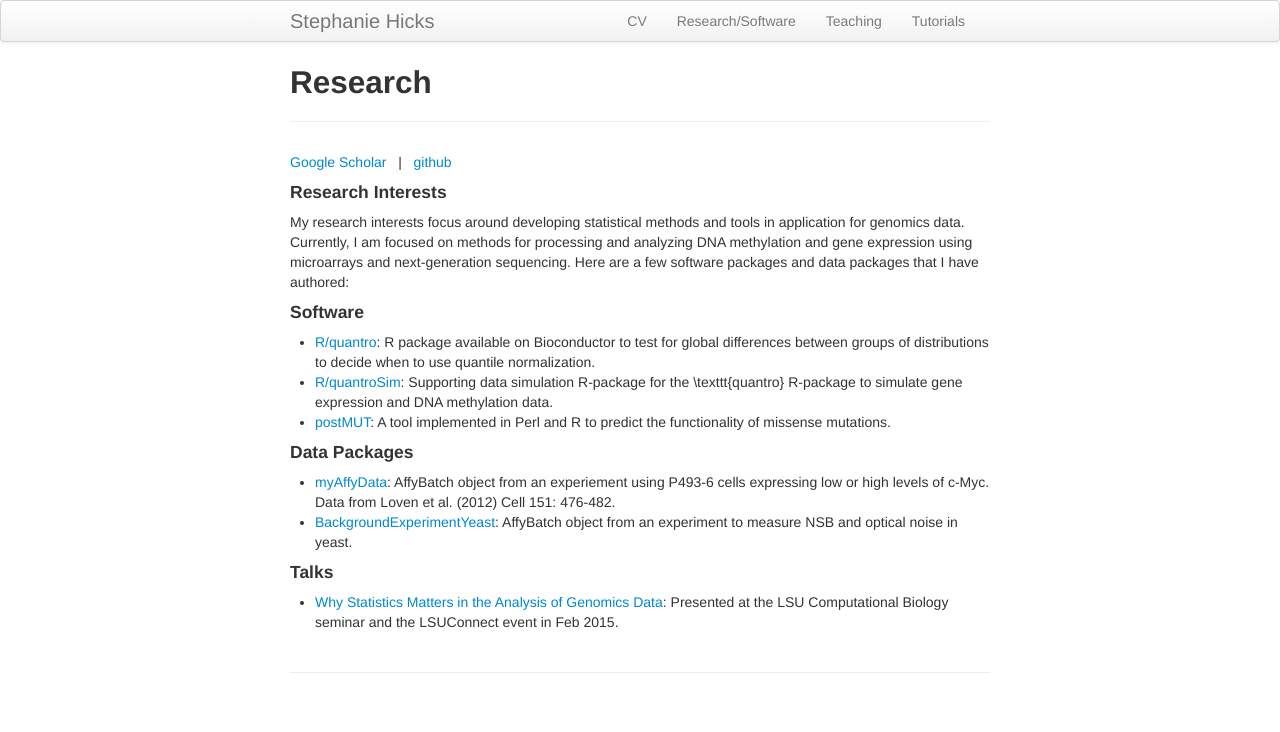
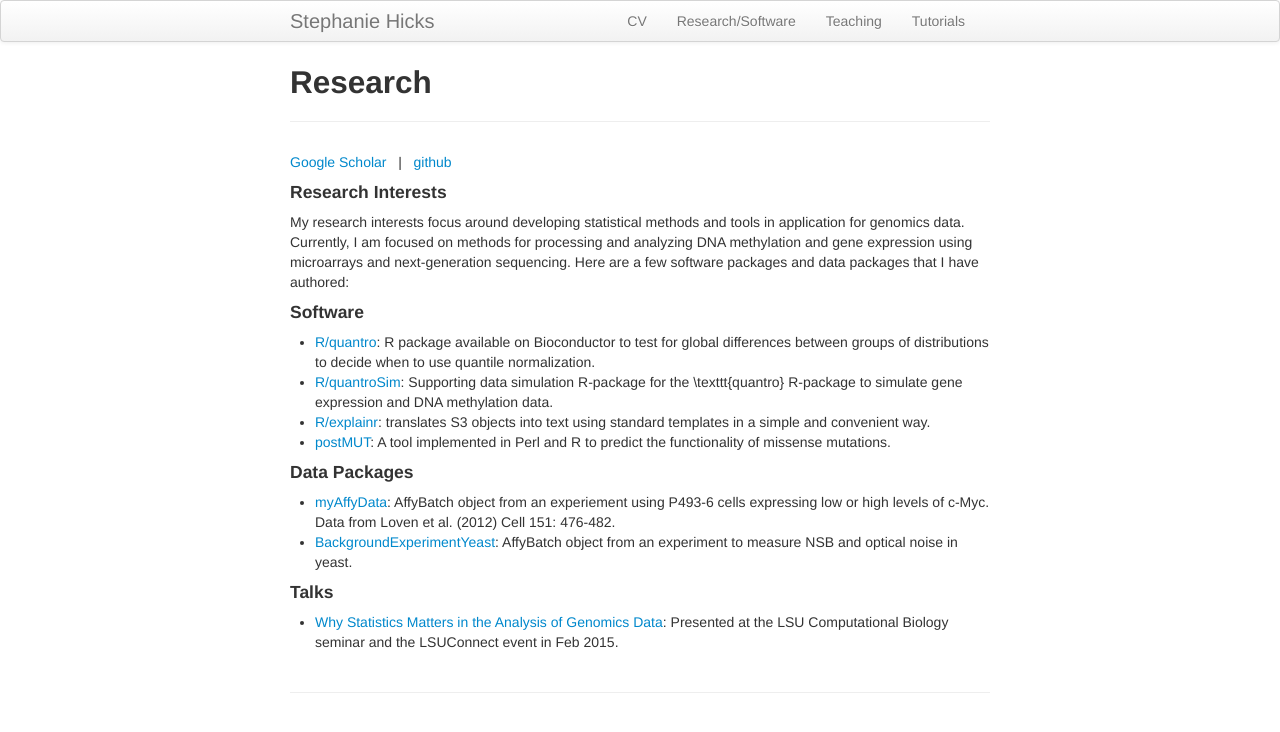
Before and after one commit to jmcgread/stephaniehicks.github.io, a Jekyll site: the page built from pages/research.md, in a window 1280 px wide. Shown: the top 732 px of the page. Built offline with Jekyll 4.4.1, drawn with Linux system fonts in a browser that asks for light colours.

Commit message:
added explainr

```diff
--- a/pages/research.md
+++ b/pages/research.md
@@ -15,6 +15,7 @@ My research interests focus around developing statistical methods and tools in a
 - [R/quantro](http://www.bioconductor.org/packages/release/bioc/html/quantro.html): R package available on Bioconductor to test for global differences between groups of distributions to decide when to use quantile normalization.
 - [R/quantroSim](https://github.com/stephaniehicks/quantroSim): Supporting data simulation R-package for the \texttt{quantro} R-package
 to simulate gene expression and DNA methylation data.
+- [R/explainr](https://github.com/hilaryparker/explainr): translates S3 objects into text using standard templates in a simple and convenient way.
 - [postMUT](https://github.com/stephaniehicks/postMUT): A tool implemented in Perl and R to predict the functionality of missense mutations.
 
 
```
